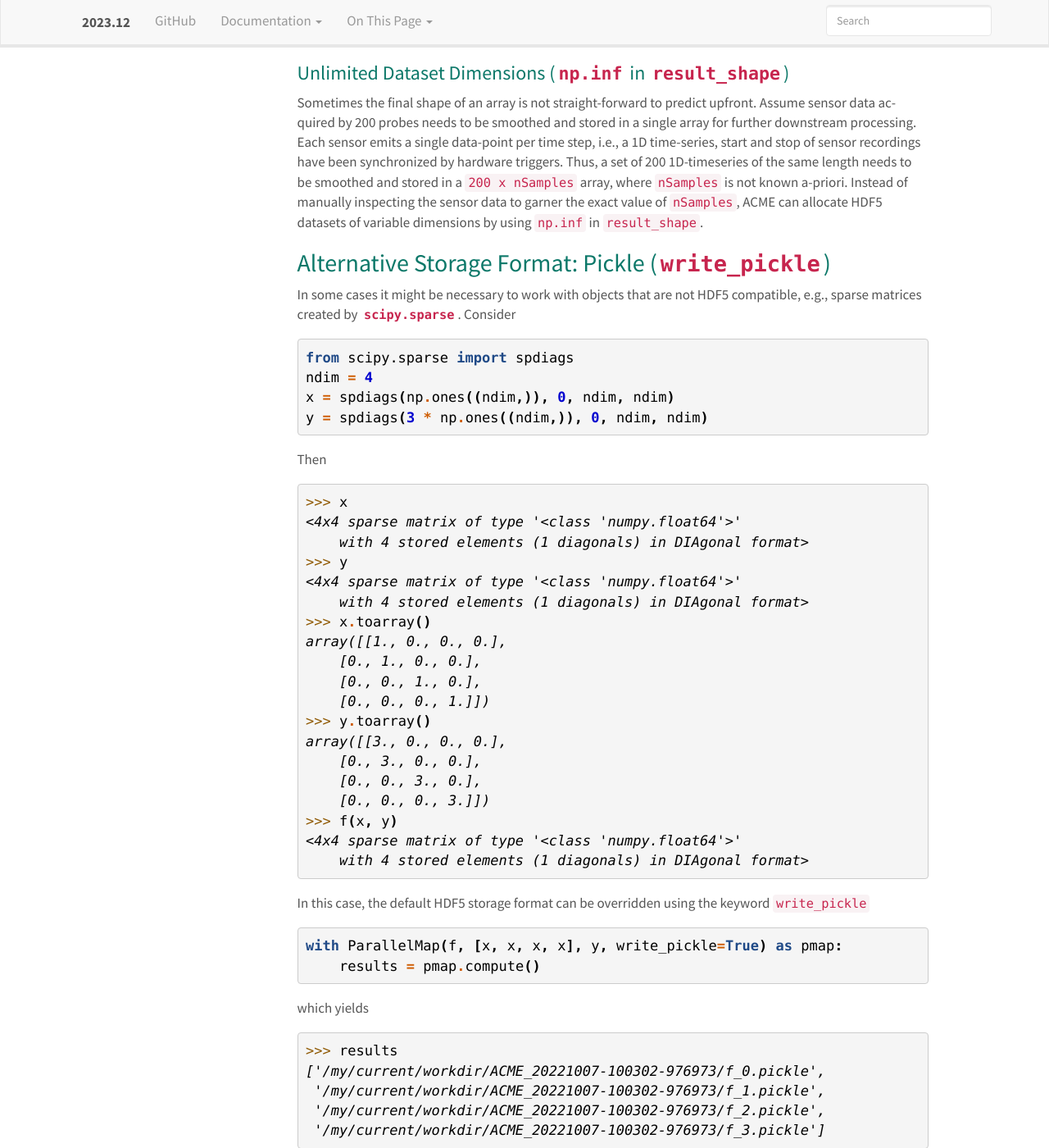
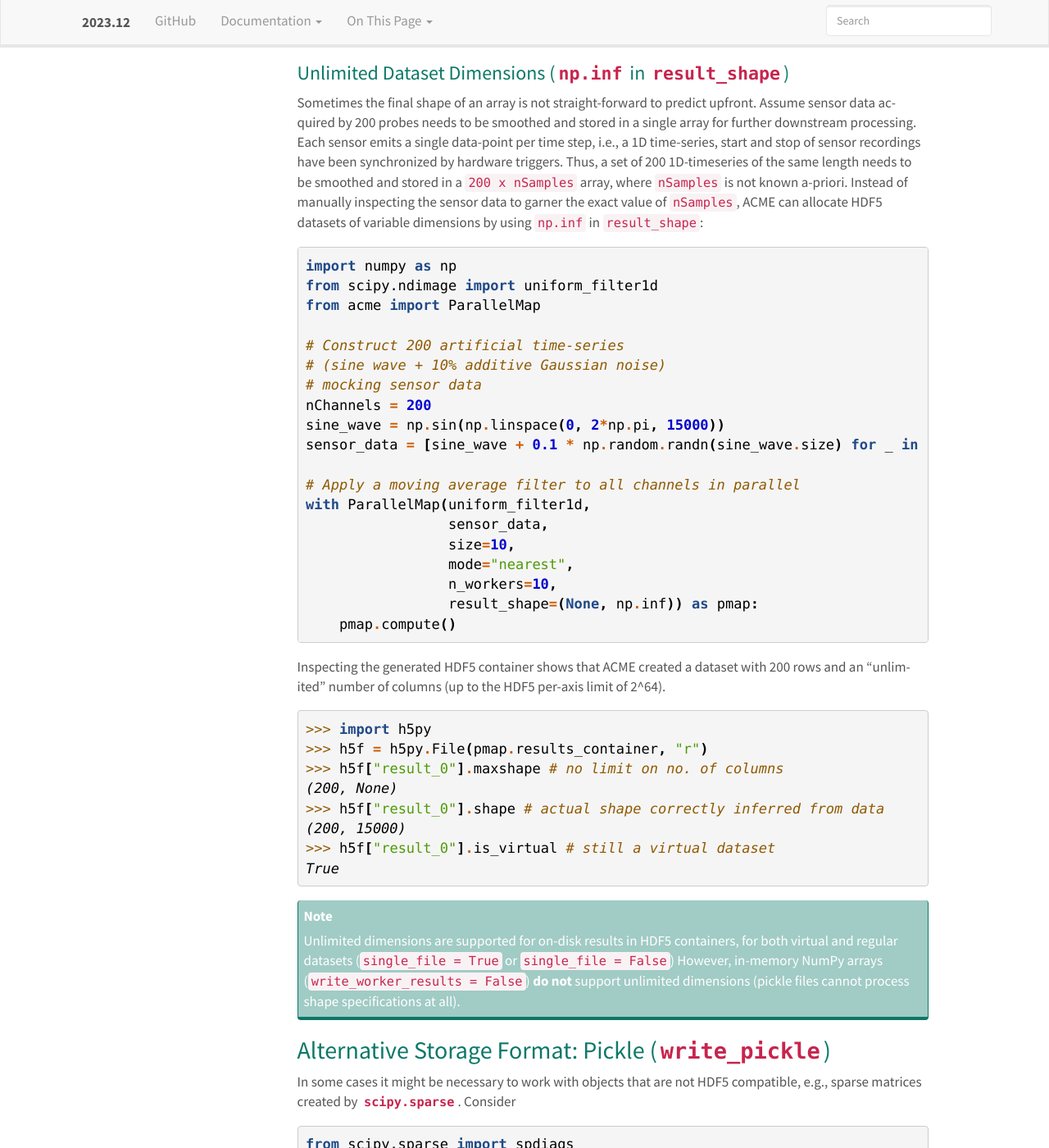
Before and after one commit to esi-neuroscience/acme, a Sphinx documentation site: the page built from doc/source/advanced_usage.rst, in a window 1280 px wide and 1400 px high, scrolled down 7676 px. Shown: the whole window at 82% size. Built offline with Sphinx 7.4.7, drawn with Linux system fonts in a browser that asks for light colours.

Commit message:
DOC: Included usage example for unlimited dimension specification
- added short moving average example

On branch dev
Changes to be committed:
	modified:   doc/source/advanced_usage.rst

```diff
--- a/doc/source/advanced_usage.rst
+++ b/doc/source/advanced_usage.rst
@@ -268,7 +268,7 @@ aggregate results container only contains the single Virtual Dataset `"result_0"
 .. note::
 
     By default, ACME uses
-    `Virtual HDF5 Datasets <https://support.hdfgroup.org/HDF5/docNewFeatures/NewFeaturesVirtualDatasetDocs.html>`_
+    `Virtual HDF5 Datasets <https://support.hdfgroup.org/documentation/hdf5-docs/advanced_topics/intro_VDS.html>`_
     for slotting results of
     concurrent computational runs. The real datasets in the generated payload
     files are mapped together into a single virtual dataset via the a-priori
@@ -396,7 +396,49 @@ Thus, a set of 200 1D-timeseries of the same length needs to be smoothed
 and stored in a ``200 x nSamples`` array, where ``nSamples`` is not known
 a-priori. Instead of manually inspecting the sensor data to garner the exact
 value of ``nSamples``, ACME can allocate HDF5 datasets of variable dimensions
-by using ``np.inf`` in ``result_shape``.
+by using ``np.inf`` in ``result_shape``:
+
+.. code-block:: python
+
+    import numpy as np
+    from scipy.ndimage import uniform_filter1d
+    from acme import ParallelMap
+
+    # Construct 200 artificial time-series
+    # (sine wave + 10% additive Gaussian noise)
+    # mocking sensor data
+    nChannels = 200
+    sine_wave = np.sin(np.linspace(0, 2*np.pi, 15000))
+    sensor_data = [sine_wave + 0.1 * np.random.randn(sine_wave.size) for _ in range(nChannels)]
+
+    # Apply a moving average filter to all channels in parallel
+    with ParallelMap(uniform_filter1d,
+                     sensor_data,
+                     size=10,
+                     mode="nearest",
+                     n_workers=10,
+                     result_shape=(None, np.inf)) as pmap:
+        pmap.compute()
+
+Inspecting the generated HDF5 container shows that ACME created a dataset with 200
+rows and an "unlimited" number of columns (up to the HDF5 per-axis limit of 2^64).
+
+.. code-block:: python
+
+    >>> import h5py
+    >>> h5f = h5py.File(pmap.results_container, "r")
+    >>> h5f["result_0"].maxshape # no limit on no. of columns
+    (200, None)
+    >>> h5f["result_0"].shape # actual shape correctly inferred from data
+    (200, 15000)
+    >>> h5f["result_0"].is_virtual # still a virtual dataset
+    True
+
+.. note::
+    Unlimited dimensions are supported for on-disk results in HDF5 containers,
+    for both virtual and regular datasets (``single_file = True`` or ``single_file = False``)
+    However, in-memory NumPy arrays (``write_worker_results = False``) **do not** support
+    unlimited dimensions (pickle files cannot process shape specifications at all).
 
 
 .. _pickling:
```
